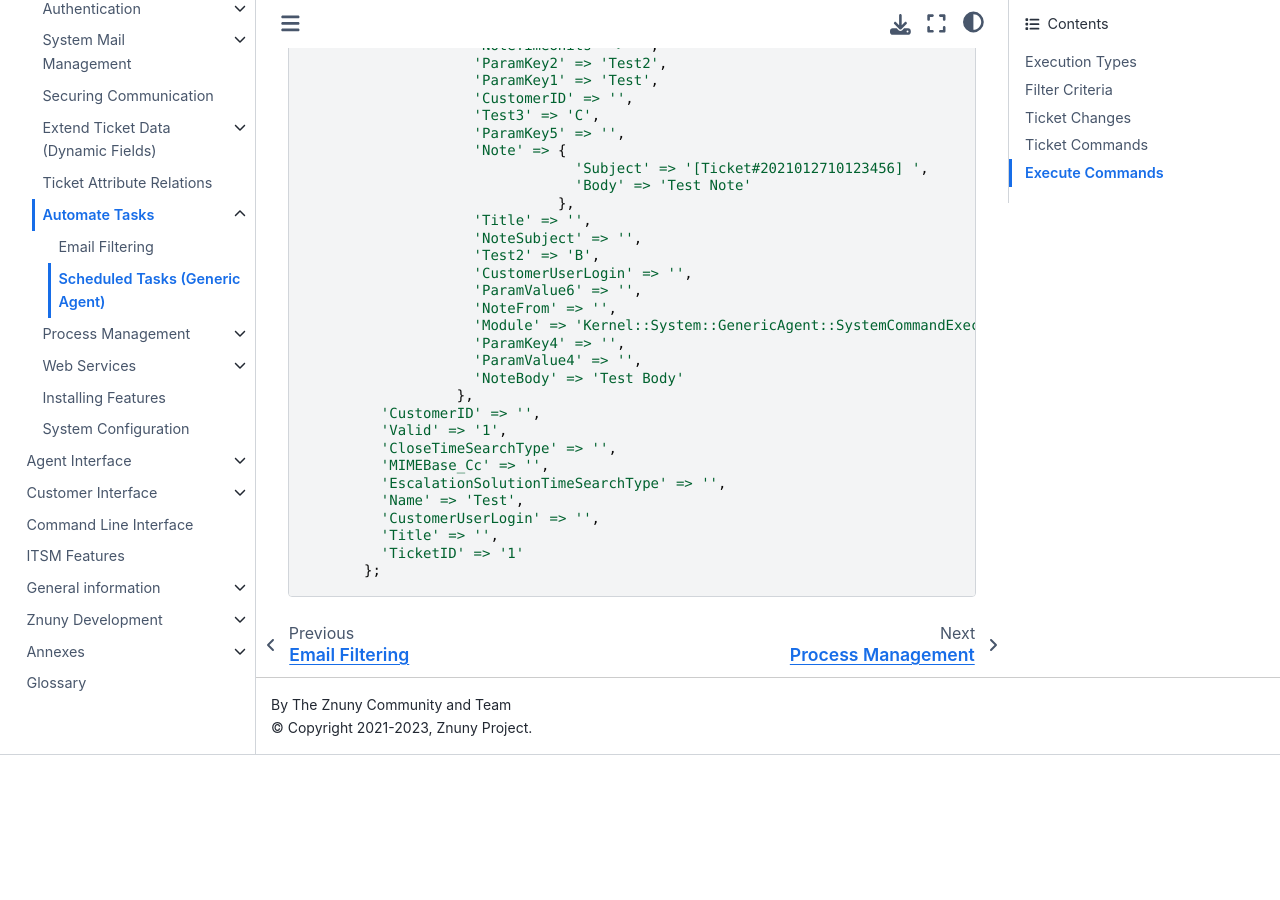
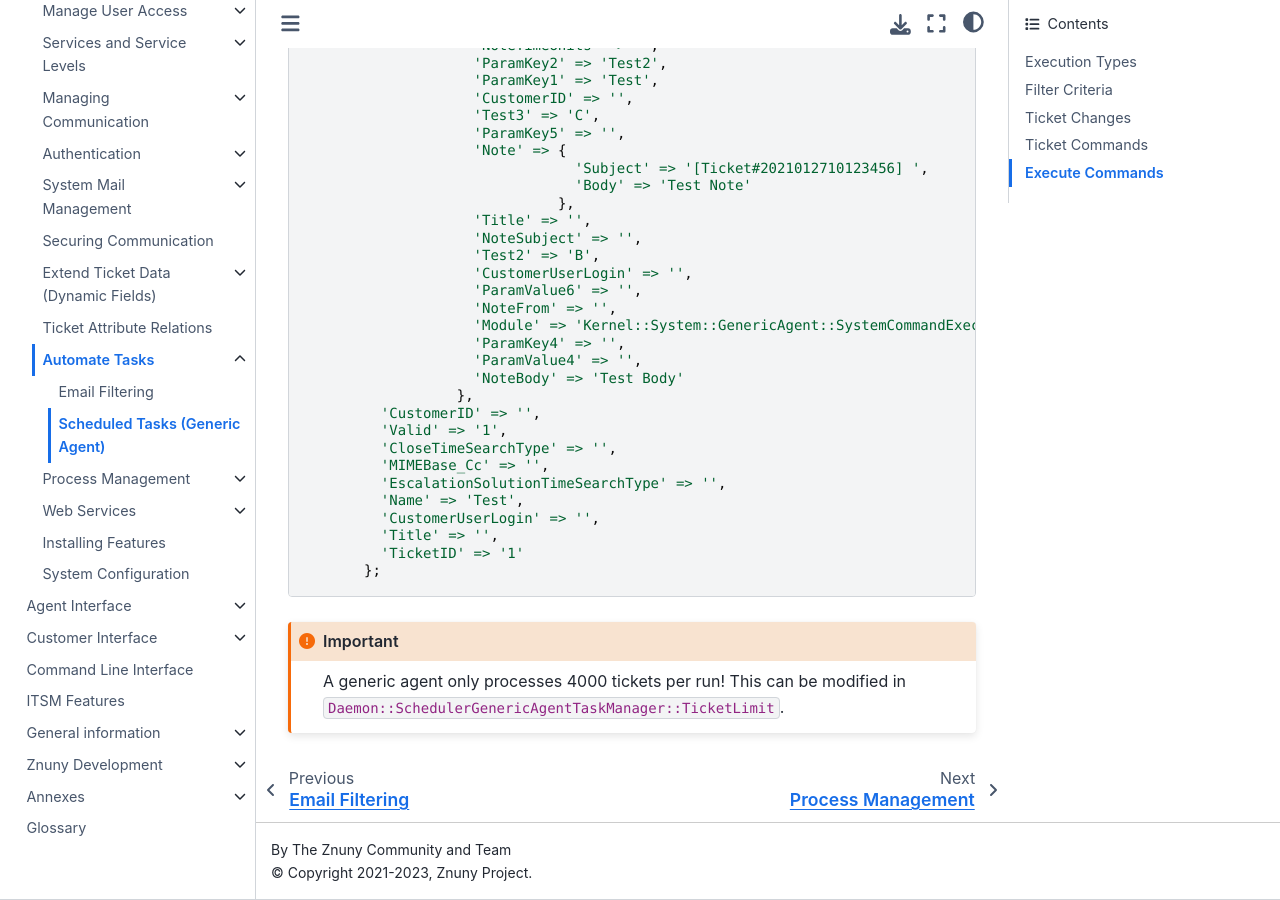
Before and after one commit to znuny/manual, a Sphinx documentation site: the page built from source/admin/automation/generic_agent/index.rst, in a window 1280 px wide and 900 px high, scrolled down 5248 px. Built offline with Sphinx 7.4.7 and the Sphinx Book theme 1.1.4, drawn with Linux system fonts in a browser that asks for light colours; before the commit the page ends 6003 px from its top, so only the background shows below that.

Commit message:
Added information about run limit

```diff
--- a/source/admin/automation/generic_agent/index.rst
+++ b/source/admin/automation/generic_agent/index.rst
@@ -210,3 +210,7 @@ The possibility to execute system command (CMD) was removed for security reasons
            'Title' => '',
            'TicketID' => '1'
          };
+
+.. important::
+
+  A generic agent only processes 4000 tickets per run! This can be modified in ``Daemon::SchedulerGenericAgentTaskManager::TicketLimit``.
```
